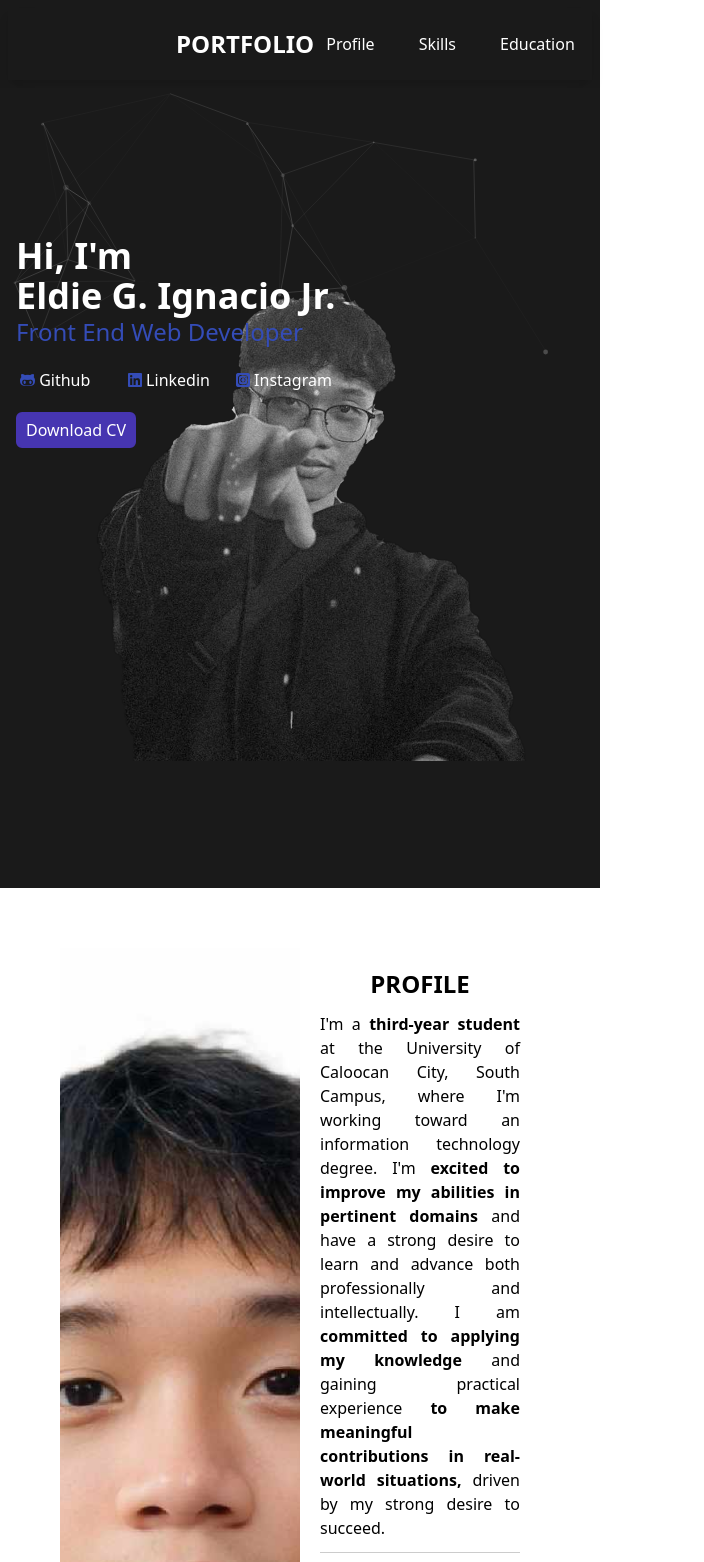
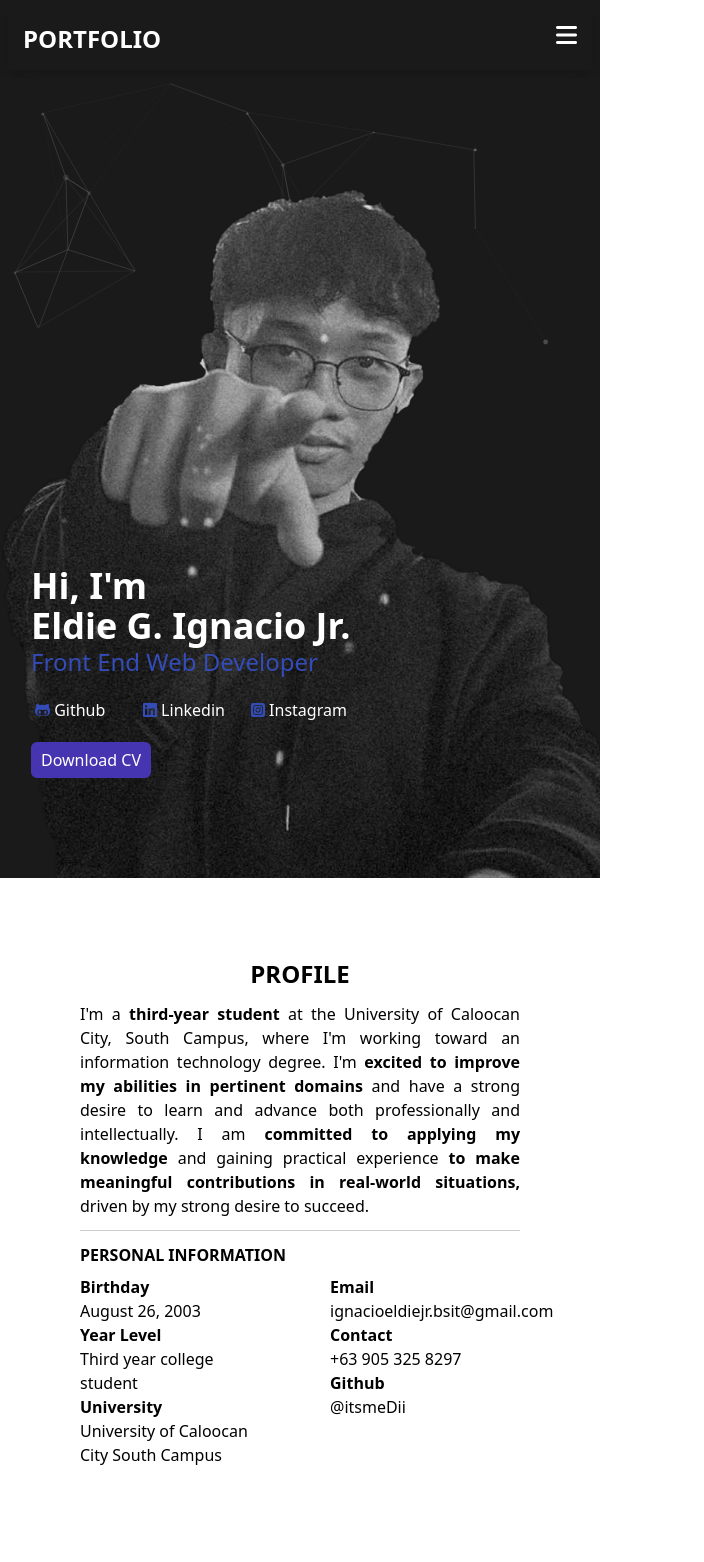
Before and after one commit to itsmeDii/portfolio, a plain HTML site: page index.html in a window 600 px wide. Shown: the top 1562 px of the page, 704 px wide, since content can reach past the window. Drawn offline with nearby package versions, Linux system fonts and the light colour scheme.

Commit message:
responsive

```diff
--- a/index.html
+++ b/index.html
@@ -19,13 +19,13 @@
           <div class="text-white">
             <h1 class="text-2xl uppercase font-bold">portfolio</h1>
           </div>
-          <ul class="flex justify-center gap-5 text-white sm:hidden md:flex">
+          <ul class="flex justify-center gap-5 text-white sm:hidden md:flex navbar">
             <li class="px-3 flex items-center justify-center hover:bg-[#4635B1] hover:rounded"><a href="#profile">Profile</a></li>
             <li class="px-3 flex items-center justify-center hover:bg-[#4635B1] hover:rounded"><a href="#skill-set">Skills</a></li>
             <li class="px-3 flex items-center justify-center hover:bg-[#4635B1] hover:rounded"><a href="#education">Education</a></li>
             <li class="px-3 flex items-center justify-center hover:bg-[#4635B1] hover:rounded"><a href="#project">Project</a></li>
           </ul>
-          <div class="relative h-auto w-auto sm:block lg:hidden">
+          <div class="relative h-auto w-auto sm:block lg:hidden burger">
             <i id="open-sidebar" class="fa-solid fa-bars text-[#ffffff] text-2xl"></i>
           </div>
         </nav>
@@ -59,7 +59,7 @@
 
       <main class="w-full h-screen">
         <div
-          class="w-full h-full flex justify-center items-center relative bg-[#1A1A1A] sm:overflow-hidden"
+          class="w-full h-full flex justify-center items-center relative bg-[#1A1A1A] sm:overflow-hidden banner"
         >
           <div
             id="particles"
@@ -68,7 +68,7 @@
           ></div>
           <div  data-aos="fade-up" class="relative h-full">
             <div
-              class="absolute left-0 top-35 px-4 py-2 z-10 flex flex-col gap-4 sm:top-140 sm:left-15 md:top-35"
+              class="absolute left-0 top-35 px-4 py-2 z-10 flex flex-col gap-4 sm:top-140 sm:left-15 md:top-35 banner-info"
             >
               <div>
                 <h1 class="text-4xl text-white capitalize font-bold">
@@ -106,7 +106,7 @@
               </div>
             </div>
             <img
-              class="w-full h-full object-contain sm:object-cover"
+              class="w-full h-full object-contain sm:object-cover piccko"
               src="./assets/images/picko.png"
               alt=""
             />
@@ -121,7 +121,7 @@
             class="w-5xl rounded p-5 sm:w-full md:w-5xl"
           >
             <div
-              class="grid grid-cols-2 w-full sm:flex-col sm:flex lg:grid lg:grid-cols-2"
+              class="grid grid-cols-2 w-full sm:flex-col sm:flex lg:grid lg:grid-cols-2 profile-container"
             >
               <div>
                 <img
@@ -203,7 +203,7 @@
               What do i do
             </h1>
             <div
-              class="grid grid-cols-3 gap-5 h-[40vh] p-5 sm:flex-col sm:flex sm:h-auto md:flex-cols lg:grid lg:grid-cols-3 lg:gap-5 lg:h-[40vh]"
+              class="grid grid-cols-3 gap-5 h-[40vh] p-5 sm:flex-col sm:flex sm:h-auto md:flex-cols lg:grid lg:grid-cols-3 lg:gap-5 lg:h-[40vh] services"
             >
               <div
                 data-aos="fade-up"
@@ -269,12 +269,12 @@
         >
           <div class="w-5xl h-auto p-5 sm:w-full lg:w-5xl">
             <h1
-              class="text-start text-2xl uppercase font-bold mb-1 sm:text-center"
+              class="text-start text-2xl uppercase font-bold mb-1 sm:text-center skill-header"
             >
               Skills
             </h1>
             <div class="w-full h-auto gap-5 py-10">
-              <div id="skills" class="grid grid-cols-3 justify-center items-center gap-10 sm:grid-cols-2 lg:grid-cols-3">
+              <div id="skills" class="grid grid-cols-3 justify-center items-center gap-10 sm:grid-cols-2 lg:grid-cols-3 skills">
                 <!-- Template -->
               </div>
             </div>
--- a/style.css
+++ b/style.css
@@ -125,3 +125,54 @@ header {
     background-color: #4635B1;
     color: #ffffff;
 }
+
+@media (min-width: 480px) and (max-width: 639px) {
+    .navbar-hidden {
+        transform: translateY(-100%);
+        transition: transform 0.3s ease;
+    }
+    header{
+        width: 100%;
+    }
+    nav{
+        width: 100%;
+        justify-content: space-between;
+        padding: 15px;
+    }
+    header {
+        transition: transform 0.3s ease;
+    }
+    .navbar{
+        display: none;
+    }
+    .burger{
+        display: block;
+    }
+    .banner{
+        overflow: hidden;
+    }
+    .banner-info{
+        left: 15px;
+        top: 30rem;
+    }
+    #profile, #project{
+        overflow: hidden;
+    }
+    .profile-container, .services, #project-container{
+        display: flex;
+        flex-direction: column;
+        height: 100%;
+    }
+    .profile-container img{
+        display: none;
+    }
+    .skills{
+        grid-template-columns: 1fr 1fr;
+    }
+    .skill-header{
+        text-align: center;
+    }
+    .piccko{
+        object-fit: cover;
+    }
+}
```
